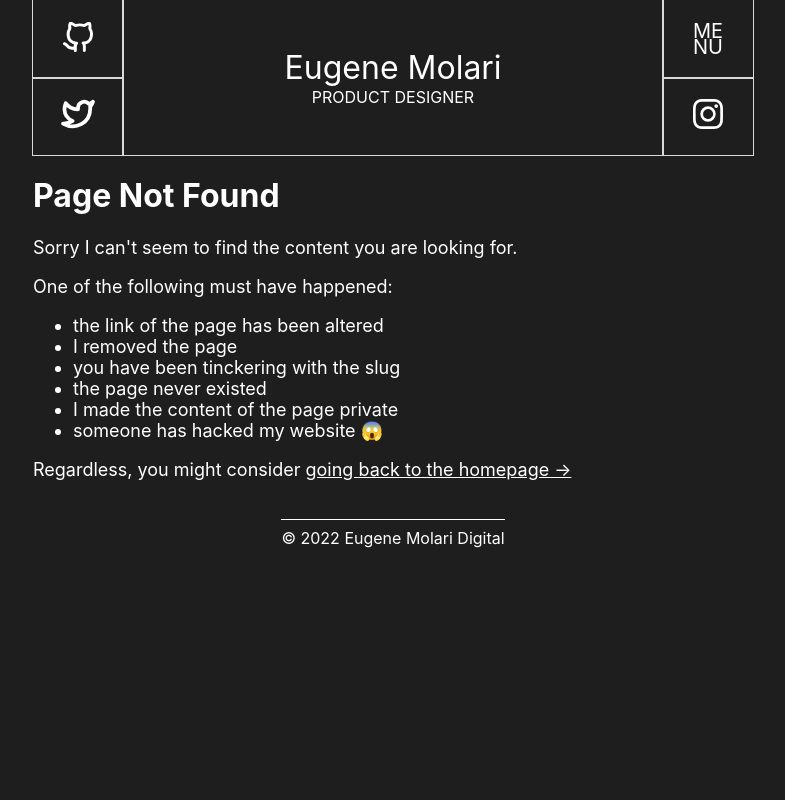
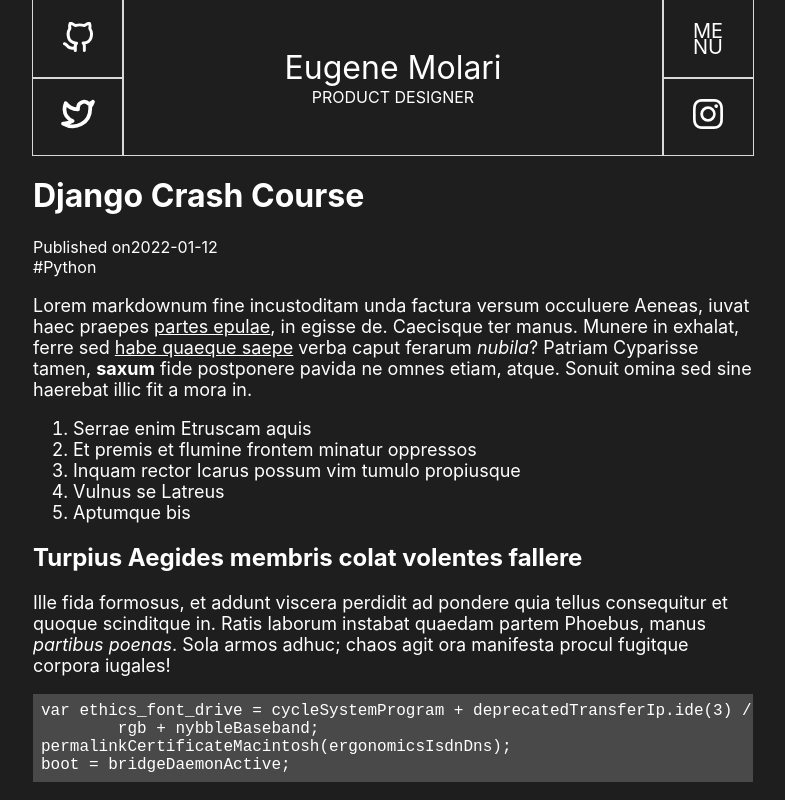
Before and after one commit to eugelogic/emerald, a Next.js app: page /blog/django-crash-course in a window 1280 px wide. Before the commit this address had no page. Shown: the top 800 px of the page, without its empty margins (247-1032 px from the left). Built offline with nearby package versions, Linux system fonts and the light colour scheme.

Commit message:
Add template for single blog post page

```diff
--- a/package.json
+++ b/package.json
@@ -11,6 +11,7 @@
     },
     "dependencies": {
         "gray-matter": "^4.0.3",
+        "marked": "^4.1.0",
         "next": "12.0.8",
         "react": "17.0.2",
         "react-dom": "17.0.2"
--- /dev/null
+++ b/pages/blog/[slug].js
@@ -0,0 +1,50 @@
+import fs from 'fs'
+import path from 'path'
+import { marked } from 'marked'
+import matter from 'gray-matter'
+import styles from './post-page-style.module.css'
+import Layout from '../../components/Layout'
+
+export async function getStaticPaths() {
+    const files = fs.readdirSync(path.join('posts'))
+
+    const paths = files.map((filename) => ({
+        params: {
+            slug: filename.replace('.md', ''),
+        },
+    }))
+
+    return {
+        paths,
+        fallback: false,
+    }
+}
+
+export async function getStaticProps({ params: { slug } }) {
+    const markdownWithMeta = fs.readFileSync(path.join('posts', slug + '.md'), 'utf8')
+    const { data: frontmatter, content } = matter(markdownWithMeta)
+
+    return {
+        props: {
+            frontmatter,
+            content,
+        },
+    }
+}
+
+const PostPage = ({ frontmatter: { title, date, category }, content }) => {
+    return (
+        <Layout title={title}>
+            <div className={styles.container}>
+                <h1>{title}</h1>
+                <div>
+                    Published on<time>{date}</time>
+                </div>
+                <div>#{category}</div>
+                <div className={styles.postBody} dangerouslySetInnerHTML={{ __html: marked(content) }}></div>
+            </div>
+        </Layout>
+    )
+}
+
+export default PostPage
--- /dev/null
+++ b/pages/blog/post-page-style.module.css
@@ -0,0 +1,10 @@
+.container {
+    margin: 0 auto;
+    max-width: 45rem;
+    padding: 0 1rem;
+}
+@media (min-width: 47rem) {
+    .container {
+        padding: 0;
+    }
+}
--- a/styles/globals.css
+++ b/styles/globals.css
@@ -15,7 +15,8 @@
     text-decoration: none;
 }
 p,
-ul li {
+ul li,
+ol li {
     font-size: 1.125rem;
 }
 p a {
@@ -25,3 +26,10 @@
     color: #1e1e1e;
     background-color: yellow;
 }
+pre {
+    background-color: #494949;
+    padding: 0.5rem;
+}
+code {
+    font-size: 1rem;
+}
```
Also changed, not shown: 1 other file (tests, documents, lock files or other folders).
